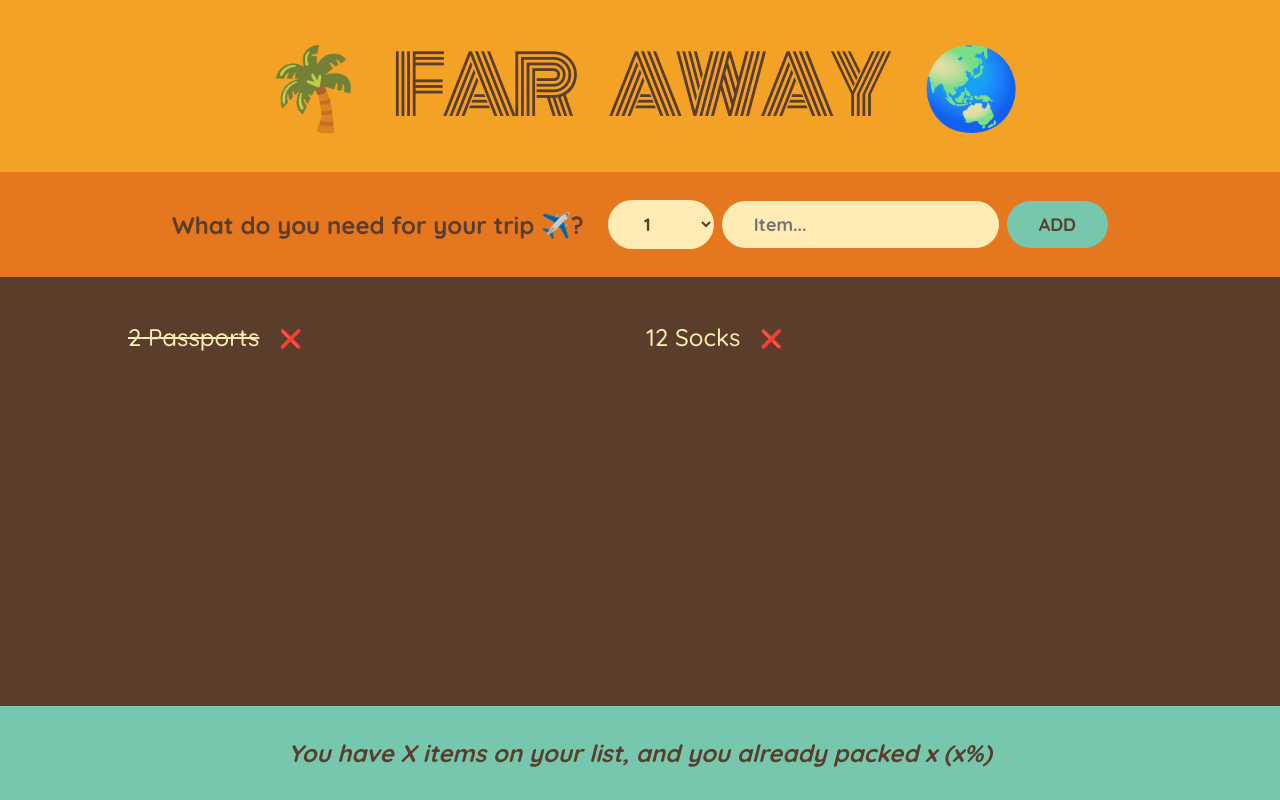
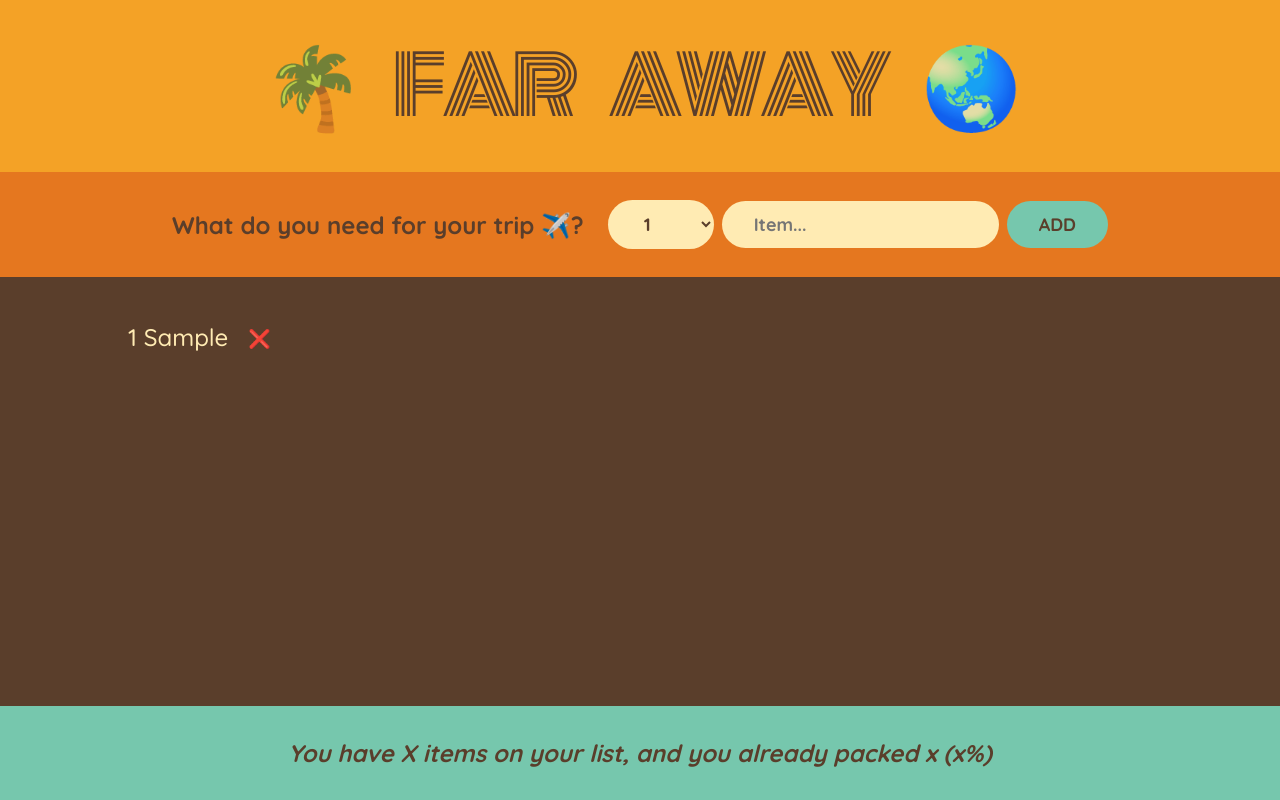
Before and after one commit to alexquesad/Travel-list, a React (Create React App) app: page / in a window 1280 px wide. Both pictures are taken after typing "Sample" into the empty fields and a click on the button "ADD". Built offline with nearby package versions, Linux system fonts and the light colour scheme.

Commit message:
implemented adding and deleting item functionality

```diff
--- a/src/App.js
+++ b/src/App.js
@@ -1,16 +1,21 @@
 import { useState } from "react";
 
-const initialItems = [
-  { id: 1, description: "Passports", quantity: 2, packed: true },
-  { id: 2, description: "Socks", quantity: 12, packed: false },
-];
+export default function App() {
+  const [items, setItems] = useState([]);
 
-export default function App() {
+  function handleAddItems(item) {
+    setItems((items) => [...items, item]);
+  }
+
+  function handleDeleteItem(id) {
+    setItems((items) => items.filter((item) => item.id !== id));
+  }
+
   return (
     <div className="app">
       <Logo />
-      <Form />
-      <PackingList />
+      <Form onAddItems={handleAddItems} />
+      <PackingList items={items} onDeleteItem={handleDeleteItem} />
       <Stats />
     </div>
   );
@@ -20,7 +25,7 @@
   return <h1>🌴 Far Away 🌏</h1>;
 }
 
-function Form() {
+function Form({ onAddItems }) {
   const [description, setDescription] = useState("");
   const [quantity, setQuantity] = useState(1);
 
@@ -31,6 +36,8 @@
 
     const newItem = { description, quantity, packed: false, id: Date.now() };
     console.log(newItem);
+
+    onAddItems(newItem);
 
     setDescription("");
     setQuantity(1);
@@ -60,25 +67,25 @@
   );
 }
 
-function PackingList() {
+function PackingList({ items, onDeleteItem }) {
   return (
     <div className="list">
       <ul>
-        {initialItems.map((item) => (
-          <Item item={item} key={item.id} />
+        {items.map((item) => (
+          <Item item={item} onDeleteItem={onDeleteItem} key={item.id} />
         ))}
       </ul>
     </div>
   );
 }
 
-function Item({ item }) {
+function Item({ item, onDeleteItem }) {
   return (
     <li>
       <span style={item.packed ? { textDecoration: "line-through" } : {}}>
         {item.quantity} {item.description}
       </span>
-      <button>❌</button>
+      <button onClick={() => onDeleteItem(item.id)}>❌</button>
     </li>
   );
 }
```
